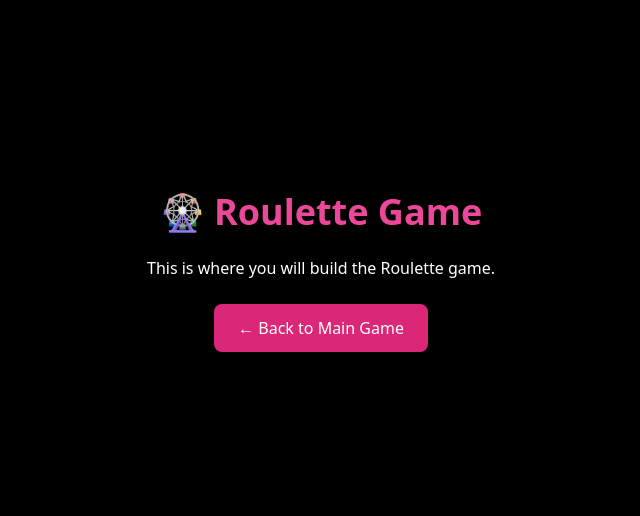
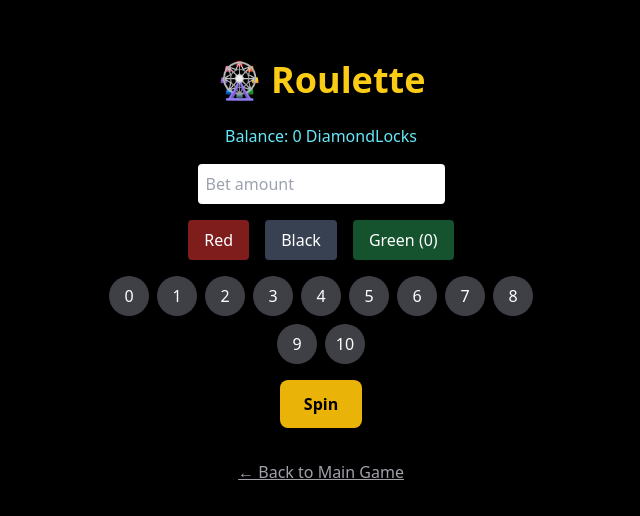
Before and after one commit to EliasAwad/GrowMine, a React (Vite) app: page /roulette in a window 1280 px wide. Shown: the part 128-644 px from the top of the page, without its empty margins (319-959 px from the left). Built offline with nearby package versions, Linux system fonts and the light colour scheme.

Commit message:
Add Roulette game page and button

```diff
--- a/src/pages/Roulette.jsx
+++ b/src/pages/Roulette.jsx
@@ -1,18 +1,177 @@
-import React from "react";
+import React, { useEffect, useState } from "react";
 import { useNavigate } from "react-router-dom";
 
+const numbers = [
+  { num: 0, color: "green" },
+  { num: 1, color: "red" },
+  { num: 2, color: "black" },
+  { num: 3, color: "red" },
+  { num: 4, color: "black" },
+  { num: 5, color: "red" },
+  { num: 6, color: "black" },
+  { num: 7, color: "red" },
+  { num: 8, color: "black" },
+  { num: 9, color: "red" },
+  { num: 10, color: "black" },
+  // Add up to 36 as you like...
+];
+
 function Roulette() {
+  const username = localStorage.getItem("loggedInUser");
+  const [balance, setBalance] = useState(0);
+  const [betAmount, setBetAmount] = useState("");
+  const [betType, setBetType] = useState(null); // "red", "black", "green", or number
+  const [result, setResult] = useState(null);
+  const [spinning, setSpinning] = useState(false);
+
   const navigate = useNavigate();
 
+  useEffect(() => {
+    const stored = localStorage.getItem(`balance_${username}`);
+    if (stored) setBalance(parseInt(stored));
+  }, [username]);
+
+  const placeBet = () => {
+    const bet = parseInt(betAmount);
+    if (!betType) return alert("Please select a bet (color or number)");
+    if (isNaN(bet) || bet <= 0) return alert("Enter a valid bet amount");
+    if (bet > balance) return alert("Not enough DiamondLocks");
+
+    setSpinning(true);
+    setResult(null);
+
+    setTimeout(() => {
+      const spinResult = numbers[Math.floor(Math.random() * numbers.length)];
+      setResult(spinResult);
+      setSpinning(false);
+
+      let won = false;
+      let payout = 0;
+
+      // Check if bet matches
+      if (typeof betType === "number") {
+        if (spinResult.num === betType) {
+          won = true;
+          payout = bet * 35; // typical roulette payout for exact number
+        }
+      } else if (betType === spinResult.color) {
+        if (spinResult.color === "green") {
+          won = false; // betting green only wins exact 0
+        } else {
+          won = true;
+          payout = bet * 2; // 1:1 payout for color
+        }
+      } else if (betType === "green" && spinResult.num === 0) {
+        won = true;
+        payout = bet * 35;
+      }
+
+      const newBalance = won ? balance + payout : balance - bet;
+      setBalance(newBalance);
+      localStorage.setItem(`balance_${username}`, newBalance);
+    }, 3000); // 3 seconds spinning delay
+  };
+
   return (
-    <div className="min-h-screen flex flex-col items-center justify-center bg-black text-white p-6">
-      <h1 className="text-4xl font-bold mb-6 text-pink-500">🎡 Roulette Game</h1>
-      <p className="mb-6">This is where you will build the Roulette game.</p>
+    <div className="min-h-screen flex flex-col items-center justify-center bg-black text-white p-4">
+      <h1 className="text-4xl font-bold mb-6 text-yellow-400">🎡 Roulette</h1>
+      <p className="mb-4 text-cyan-300">Balance: {balance} DiamondLocks</p>
 
-      {/* Back button */}
+      <input
+        type="number"
+        placeholder="Bet amount"
+        value={betAmount}
+        onChange={(e) => setBetAmount(e.target.value)}
+        className="p-2 mb-4 rounded text-black"
+        min="1"
+      />
+
+      <div className="mb-4 flex space-x-4 flex-wrap justify-center max-w-md">
+        <button
+          className={`px-4 py-2 rounded ${
+            betType === "red" ? "bg-red-600" : "bg-red-900"
+          }`}
+          onClick={() => setBetType("red")}
+        >
+          Red
+        </button>
+        <button
+          className={`px-4 py-2 rounded ${
+            betType === "black" ? "bg-gray-300 text-black" : "bg-gray-700"
+          }`}
+          onClick={() => setBetType("black")}
+        >
+          Black
+        </button>
+        <button
+          className={`px-4 py-2 rounded ${
+            betType === "green" ? "bg-green-600" : "bg-green-900"
+          }`}
+          onClick={() => setBetType("green")}
+        >
+          Green (0)
+        </button>
+      </div>
+
+      <div className="mb-4 flex flex-wrap justify-center max-w-md gap-2">
+        {/* Number buttons 0-10 (add more if you want) */}
+        {[...Array(11).keys()].map((num) => (
+          <button
+            key={num}
+            className={`w-10 h-10 rounded-full ${
+              betType === num
+                ? "bg-yellow-400 text-black font-bold"
+                : "bg-zinc-700"
+            }`}
+            onClick={() => setBetType(num)}
+          >
+            {num}
+          </button>
+        ))}
+      </div>
+
+      <button
+        onClick={placeBet}
+        disabled={spinning}
+        className="px-6 py-3 bg-yellow-500 text-black font-bold rounded-lg shadow hover:bg-yellow-600 disabled:opacity-50"
+      >
+        {spinning ? "Spinning..." : "Spin"}
+      </button>
+
+      {result && !spinning && (
+        <div className="mt-6 text-center">
+          <p>
+            Result:{" "}
+            <span
+              className={`font-bold ${
+                result.color === "red"
+                  ? "text-red-500"
+                  : result.color === "black"
+                  ? "text-gray-400"
+                  : "text-green-500"
+              }`}
+            >
+              {result.num} ({result.color})
+            </span>
+          </p>
+          {(() => {
+            const won =
+              (typeof betType === "number" && betType === result.num) ||
+              (betType === "green" && result.num === 0) ||
+              (betType === result.color && result.color !== "green");
+
+            return won ? (
+              <p className="text-green-400 font-bold mt-2">You Win!</p>
+            ) : (
+              <p className="text-red-500 font-bold mt-2">You Lose!</p>
+            );
+          })()}
+        </div>
+      )}
+
       <button
         onClick={() => navigate("/maingame")}
-        className="px-6 py-3 bg-pink-600 rounded-lg hover:bg-pink-700 transition"
+        className="mt-8 underline text-zinc-400 hover:text-white"
       >
         ← Back to Main Game
       </button>
```
